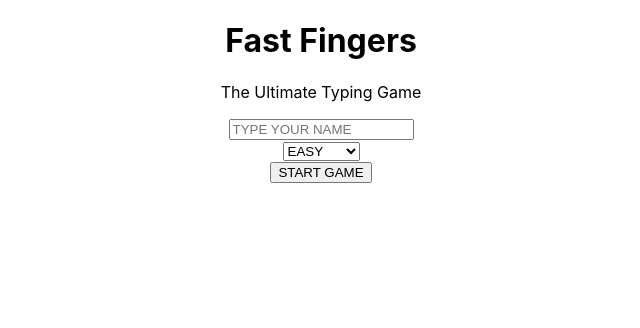
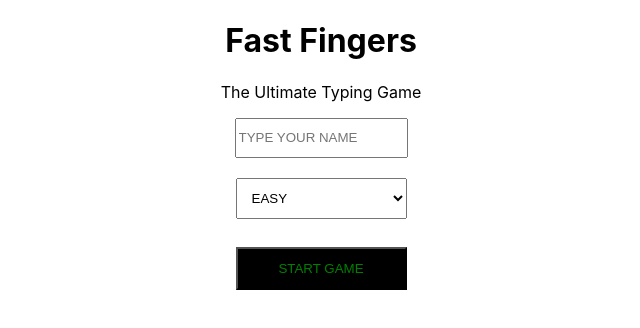
Before and after one commit to pesto-students/fast-fingers-b04-hi4manohar, a React (Create React App) app: page / in a window 1280 px wide. Shown: the top 328 px of the page, without its empty margins (319-959 px from the left). Built offline with nearby package versions, Linux system fonts and the light colour scheme.

Commit message:
Bit styles to fields and elements

```diff
--- a/src/App.css
+++ b/src/App.css
@@ -40,3 +40,61 @@ ul {
     transform: rotate(360deg);
   }
 }
+
+html, body {
+  height: 100%;
+  width: 100%;
+  /*background-image: url("/img/Group 243.png");*/
+  object-fit: contain;
+}
+
+.authScreen input {
+  width: 165px;
+    height: 34px;
+}
+
+.authScreen select {
+  width: 171px;
+    padding: 11px;
+    margin-top: 20px;
+}
+
+.authScreen button {
+  width: 171px;
+    margin-top: 28px;
+    color: green;
+    background: black;
+    padding: 12px;
+}
+
+.gamescreen input {
+  width: 165px;
+    height: 34px;
+}
+
+.gamescreen button {
+  width: 171px;
+    margin-top: 10px;
+    color: green;
+    background: black;
+    padding: 12px;
+}
+
+.gameScreen {
+  max-width: 500px;
+  margin: 0 auto;
+}
+
+.gamescores {
+  margin: 0 auto;
+}
+
+td, th {
+  border: 1px solid #dddddd;
+  text-align: left;
+  padding: 8px;
+}
+
+tr:nth-child(even) {
+  background-color: #dddddd;
+}
--- a/src/App.js
+++ b/src/App.js
@@ -52,7 +52,7 @@ class App extends React.Component {
 		return (
 		    <div className="App">
 		    	{this.state.authScreen === true ? (
-		    		<div>
+		    		<div className="authScreen">
 			    		<h1>Fast Fingers </h1>
 				    	<p>The Ultimate Typing Game</p>
 				    	<input autoComplete="off" id='playerName' type="text" placeholder="TYPE YOUR NAME" />
--- a/src/GameScreen.js
+++ b/src/GameScreen.js
@@ -283,7 +283,6 @@ class Game extends React.Component {
 	render() {
 		return(
 			<div className="gamescreen">
-				<h1>Hello</h1>
 
 				<div className="playerInfo">
 					<h2>Name: {sessionStorage.playerName}</h2>
@@ -292,12 +291,19 @@ class Game extends React.Component {
 
 				<div className="scoreBoard">
 
-					<ul className="gamescores">
+					<h4>Score Board</h4>
+
+					<table className="gamescores">
+						<th>Game No.</th>
+						<th>Score</th>
 						{this.state.allGames.map( (games, index) => (
 
-							<li key={index}>{games.name} : {games.score}</li>
+							<tr key={index}>
+								<td>{games.name}</td>
+								<td>{games.score}</td>
+							</tr>
 						))}
-					</ul>
+					</table>
 				</div>
 
 				{this.state.gameFinished === true ? (
```
